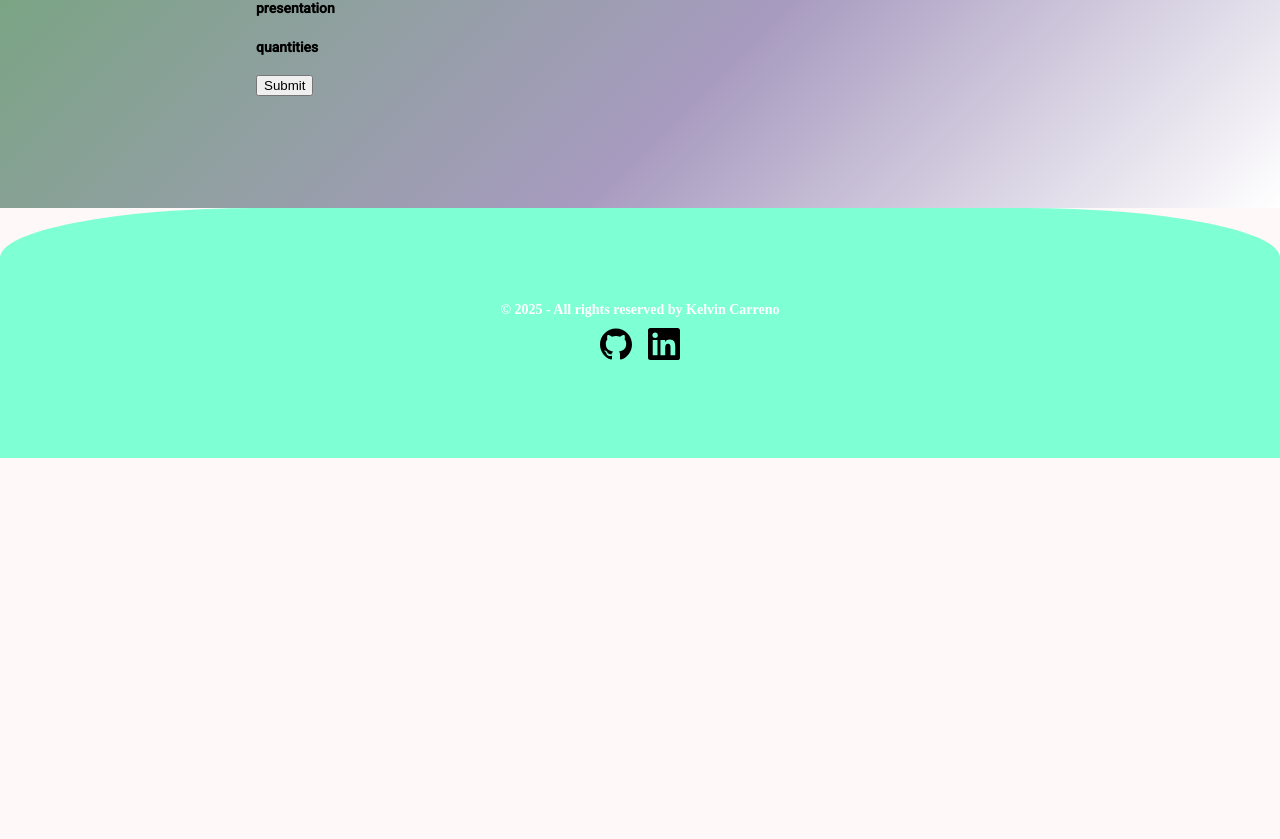
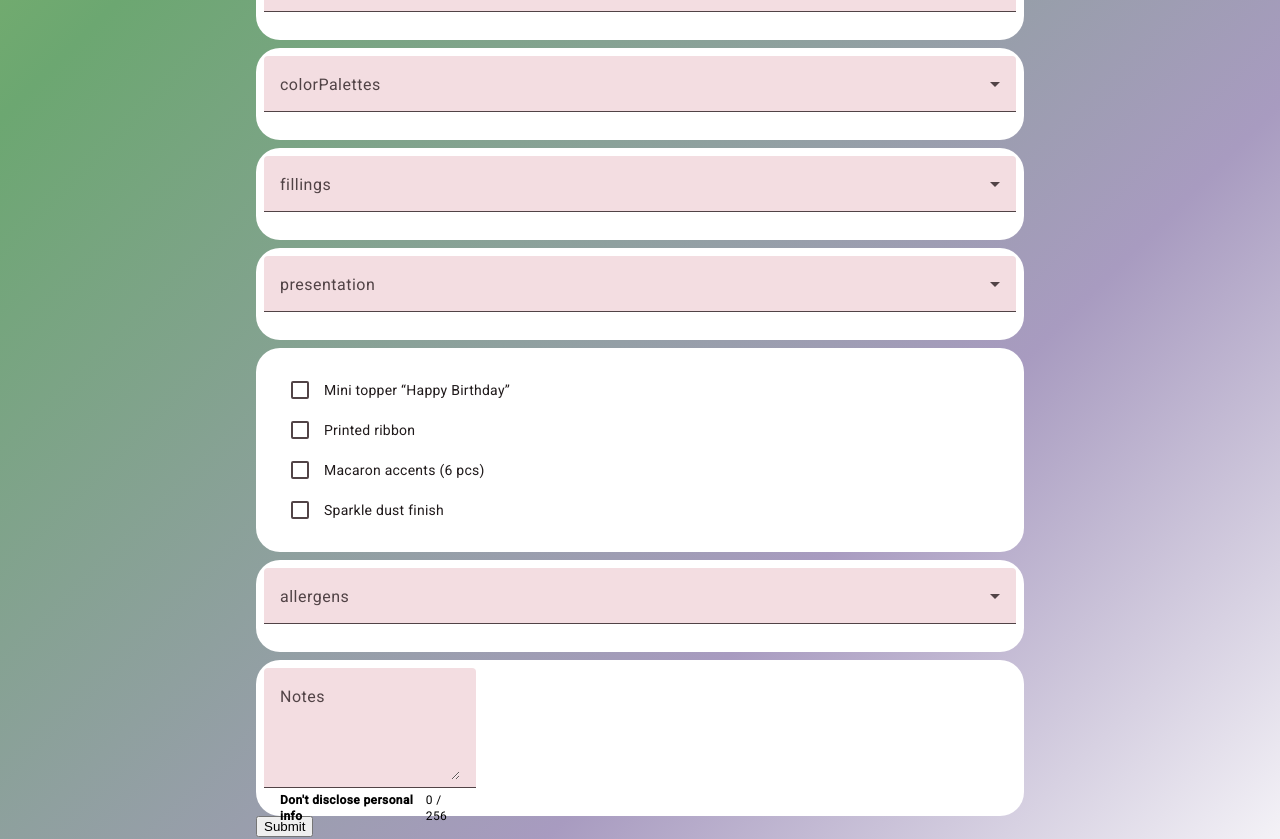
Before and after one commit to KelvinJoelC/earth-mamas-kitchen-angular, an Angular app: page /catalog/bouquets in a window 1280 px wide. Shown: the part 1992-2831 px from the top of the page. Before the commit the page ends 2450 px from the top, so only its background shows below. Built offline with nearby package versions, Linux system fonts and the light colour scheme.

Commit message:
feat:   @for, enhance catalog item form with dynamic controls and improved styling

```diff
--- a/src/app/features/catalog/catalog-item-form/catalog-item-form.html
+++ b/src/app/features/catalog/catalog-item-form/catalog-item-form.html
@@ -1,11 +1,37 @@
-<ng-container *ngIf="fields$ | async as fields">
-    <ng-container *ngFor="let option of fields.options | keyvalue">
-        <h4>{{ option.key }}</h4>
-        <div [formGroup]="form">
-            @switch (option.key) {
-                @case ('sizes') { }
-                @case ('buttercreamStyle') { }
-                @default { }
+<div [formGroup]="form" class="form-container">
+  @for (fields of fields$ | async; track fields.key) {
+    @switch (fields.key) {
+      @case('addOns') {
+        <section class="form-control-container" formArrayName="addOns">
+          <ul>
+            @for (extraProduct of fields.values; track extraProduct; let i = $index) {
+              <li>
+                <mat-checkbox [formControlName]="i">
+                  {{extraProduct}}
+                </mat-checkbox>
+              </li>
             }
-        </div>
-</ng-container>
+          </ul>
+        </section>
+      }
+      @default {
+        <mat-form-field class="form-control-container">
+            <mat-label>{{ fields.key }}</mat-label>
+              <mat-select formControlName="{{ fields.key }}">
+                @for (value of fields.values; track value) {
+                  <mat-option [value]="value"> {{ value }} </mat-option>
+                }
+              </mat-select>
+        </mat-form-field>
+      }
+    }
+  }
+  <div class="form-control-container">
+    <mat-form-field>
+      <mat-label>Notes</mat-label>
+      <textarea  matInput #message formControlName="notes" rows="3" maxlength="150"></textarea>
+      <mat-hint align="start"><strong>Don't disclose personal info</strong> </mat-hint>
+      <mat-hint align="end">{{message.value.length}} / 256</mat-hint>
+    </mat-form-field>
+  </div>
+</div>
--- a/src/app/features/catalog/catalog-item-form/catalog-item-form.scss
+++ b/src/app/features/catalog/catalog-item-form/catalog-item-form.scss
@@ -0,0 +1,30 @@
+.form-container{
+    display: flex;
+    flex-direction: column;
+    gap: 0.5rem;
+}
+
+.form-control-container{
+    box-sizing: border-box;
+    padding: .5rem;
+    background-color: white;
+    border-radius: 1.5rem;
+    width: 100%;
+
+    textarea{
+        box-sizing: border-box;
+        width: 100%;
+        border-radius: 0.75rem;
+        border-color: #60a8f0;
+        padding: 0.5rem 0.75rem;
+    }
+    ul{
+        padding-inline-start: 1rem;
+        display: grid;
+        li{
+            list-style-type:none;
+            width: max-content;
+
+        }
+    }
+}
--- a/src/app/features/catalog/catalog-item-form/catalog-item-form.ts
+++ b/src/app/features/catalog/catalog-item-form/catalog-item-form.ts
@@ -1,25 +1,66 @@
-import { Component, inject, Input, input } from '@angular/core';
-import { FormGroup, ReactiveFormsModule } from '@angular/forms';
+import { Component, inject, Input } from '@angular/core';
+import { FormArray, FormControl, FormGroup, ReactiveFormsModule } from '@angular/forms';
 import { ProductService } from '../../../core/services/product.service';
-import { AsyncPipe, NgIf, KeyValuePipe, NgFor  } from '@angular/common';
-import { Observable, of } from 'rxjs';
-import { Product } from '../../../core/models/product.model';
+import { AsyncPipe } from '@angular/common';
+import { map, Observable, of } from 'rxjs';
+import { Product, ProductOptions } from '../../../core/models/product.model';
+import { MatFormFieldModule } from '@angular/material/form-field';
+import { MatInputModule } from '@angular/material/input';
+import { MatSelectModule } from '@angular/material/select';
+import { MatCheckboxModule } from '@angular/material/checkbox';
+
+type OptionEntry = {
+  key: keyof ProductOptions;
+  values: readonly Product[];
+};
 
 @Component({
   selector: 'app-catalog-item-form',
-  imports: [NgIf, NgFor, AsyncPipe,ReactiveFormsModule, KeyValuePipe],
+  imports: [
+    AsyncPipe,
+    ReactiveFormsModule,
+    MatFormFieldModule,
+    MatInputModule,
+    MatSelectModule,
+    MatCheckboxModule
+  ],
   templateUrl: './catalog-item-form.html',
   styleUrl: './catalog-item-form.scss',
 })
 export class CatalogItemForm {
-  @Input() form!: FormGroup;
-  @Input() id!: string;
+  @Input({ required: true }) form!: FormGroup;
+  @Input({ required: true }) id!: string;
+
   private readonly productService = inject(ProductService);
-  fields$: Observable<Product | undefined> = of(undefined);
 
-  ngOnInit() {
-    if (this.id) {
-      this.fields$ = this.productService.getProduct(this.id);
-    }
+  fields$: Observable<OptionEntry[]> = of([]);
+
+  ngOnInit(): void {
+    this.fields$ = this.productService.getProduct(this.id).pipe(
+      map(product => {
+        if (!product?.options) { return []; }
+
+        const fields = Object.entries(product.options).map(([key, values]) => ({
+          key: key as keyof ProductOptions,
+          values
+        }));
+
+        //Dynamic formControls
+        fields.forEach(item => {
+          if (!this.form.contains(item.key)) {
+            if (item.key === 'addOns') {
+              let addOns = new FormArray<FormControl<boolean | null>>([])
+              item.values.forEach(() => {
+                addOns.push(new FormControl(false));
+              })
+              this.form.addControl(item.key, addOns);
+            } else {
+              this.form.addControl(item.key, new FormControl(''));
+            }
+          }
+        });
+        return fields;
+      })
+    );
   }
 }
--- a/src/app/pages/catalog-item-page/catalog-item-page.scss
+++ b/src/app/pages/catalog-item-page/catalog-item-page.scss
@@ -44,13 +44,7 @@
             font-size: 1rem;
             font-weight: 500;
         }
-        textarea{
-            box-sizing: border-box;
-            width: 100%;
-            border-radius: 0.75rem;
-            border-color: #60a8f0;
-            padding: 0.5rem 0.75rem;
-        }
+
     }
     .description{
         display: flex;
--- a/src/app/pages/catalog-item-page/catalog-item-page.ts
+++ b/src/app/pages/catalog-item-page/catalog-item-page.ts
@@ -28,7 +28,7 @@ export class CatalogItemPage {
   })
 
   submit(){
-    const notes =  this.form.value.notes ?? '';
-    console.log(notes)
+    const formValues =  this.form.value;
+    console.log(formValues)
   }
 }
```
